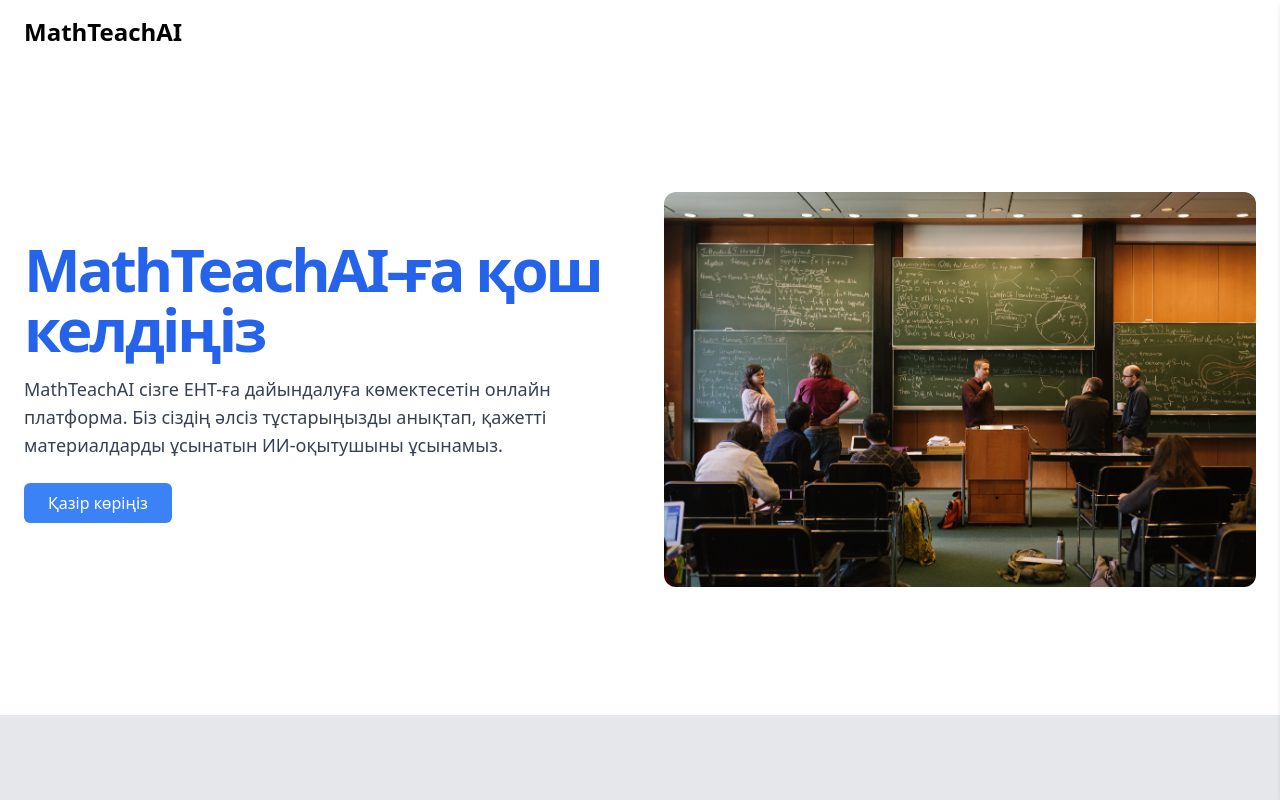
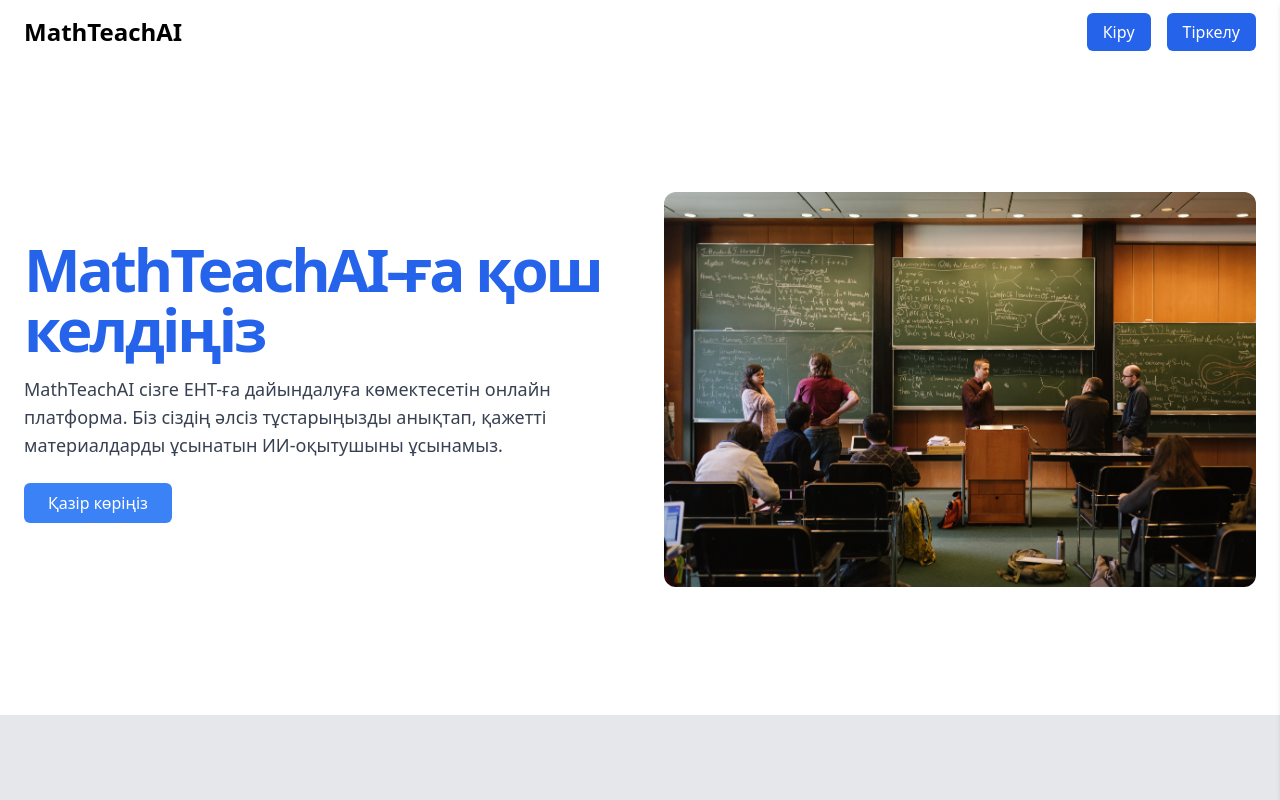
Before and after one commit to Alzhandar/MathBilimAI-client, a Next.js app: page / in a window 1280 px wide. Shown: the top 800 px of the page. Built offline with nearby package versions, Linux system fonts and the light colour scheme.

Commit message:
New Navbar2

```diff
--- a/components/Navbar.tsx
+++ b/components/Navbar.tsx
@@ -46,6 +46,55 @@ const Navbar = () => {
                         </svg>
                     </button>
                 </div>
+                <div className="hidden md:flex md:items-center md:space-x-6">
+                    <ul className="flex flex-row md:space-x-4 space-y-4 md:space-y-0 mt-4 md:mt-0">
+                        {user ? (
+                            <>
+                                <li>
+                                    <Link href="/dashboard" legacyBehavior>
+                                        <a className="text-black hover:text-blue-600 transition duration-300 hover:border-b-2 hover:border-blue-600">Басты бет</a>
+                                    </Link>
+                                </li>
+                                <li>
+                                    <Link href="/chat" legacyBehavior>
+                                        <a className="text-black hover:text-blue-600 transition duration-300 hover:border-b-2 hover:border-blue-600">Чат</a>
+                                    </Link>
+                                </li>
+                                <li>
+                                    <Link href="/tests" legacyBehavior>
+                                        <a className="text-black hover:text-blue-600 transition duration-300 hover:border-b-2 hover:border-blue-600">Тесттер</a>
+                                    </Link>
+                                </li>
+                                <li>
+                                    <Link href="/materials" legacyBehavior>
+                                        <a className="text-black hover:text-blue-600 transition duration-300 hover:border-b-2 hover:border-blue-600">Материалдар</a>
+                                    </Link>
+                                </li>
+                                <li>
+                                    <Link href="/upload-task" legacyBehavior>
+                                        <a className="text-black hover:text-blue-600 transition duration-300 hover:border-b-2 hover:border-blue-600">Тапсырма жүктеу</a>
+                                    </Link>
+                                </li>
+                                <li>
+                                    <button onClick={handleLogout} className="bg-blue-600 text-white px-4 py-2 rounded-md hover:bg-blue-800 transition duration-300 w-full md:w-auto">Шығу</button>
+                                </li>
+                            </>
+                        ) : (
+                            <>
+                                <li>
+                                    <Link href="/login" legacyBehavior>
+                                        <a className="bg-blue-600 text-white px-4 py-2 rounded-md hover:bg-blue-800 transition duration-300 w-full md:w-auto">Кіру</a>
+                                    </Link>
+                                </li>
+                                <li>
+                                    <Link href="/register" legacyBehavior>
+                                        <a className="bg-blue-600 text-white px-4 py-2 rounded-md hover:bg-blue-800 transition duration-300 w-full md:w-auto">Тіркелу</a>
+                                    </Link>
+                                </li>
+                            </>
+                        )}
+                    </ul>
+                </div>
             </div>
             <div className={`fixed inset-0 bg-black bg-opacity-50 z-40 transition-opacity duration-300 ${isOpen ? 'opacity-100' : 'opacity-0 pointer-events-none'}`} onClick={closeMenu}></div>
             <div className={`fixed inset-y-0 right-0 w-64 bg-white shadow-md z-50 transform transition-transform duration-300 ${isOpen ? 'translate-x-0' : 'translate-x-full'}`}>
@@ -83,7 +132,7 @@ const Navbar = () => {
                                 </Link>
                             </li>
                             <li>
-                                <button onClick={handleLogout} className="w-full text-left text-black hover:text-blue-600 transition duration-300">Шығу</button>
+                                <button onClick={handleLogout} className="block w-full text-left text-black hover:text-blue-600 transition duration-300">Шығу</button>
                             </li>
                         </>
                     ) : (
```
